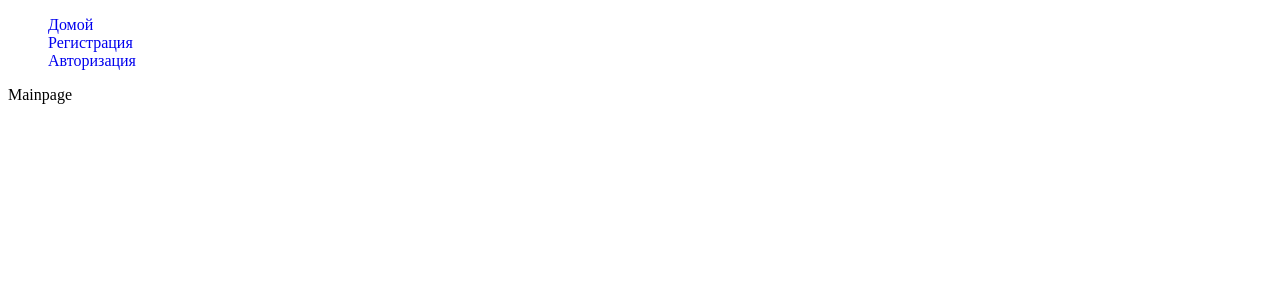
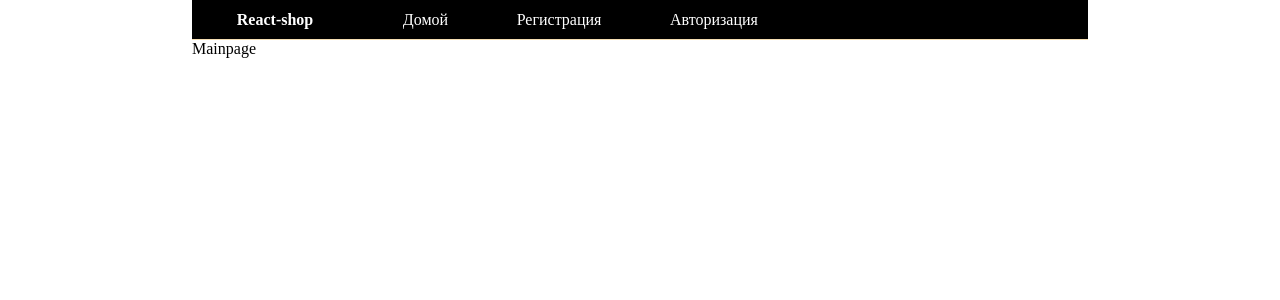
Before and after one commit to comebackmagistr/online-store-js, a React (Create React App) app in the folder client/: page / in a window 1280 px wide. Shown: the top 300 px of the page. Built offline with nearby package versions, Linux system fonts and the light colour scheme.

Commit message:
styled navbar, create UI input and container

```diff
--- a/client/src/App.js
+++ b/client/src/App.js
@@ -2,13 +2,16 @@ import React from 'react';
 import { BrowserRouter } from 'react-router-dom';
 import AppRouter from './components/AppRouter';
 import Navbar from './components/Navbar/Navbar';
-import './reset.css';
+import './styles/reset.css';
+import Container from './UI/Container/Container';
 
 function App() {
   return (
     <BrowserRouter>
-      <Navbar />
-      <AppRouter />
+      <Container>
+        <Navbar />
+        <AppRouter />
+      </Container>
     </BrowserRouter>
   );
 }
--- /dev/null
+++ b/client/src/UI/AuthInput/AuthInput.jsx
@@ -0,0 +1,8 @@
+import React from 'react';
+import styles from './AuthInput.module.css';
+
+const AuthInput = React.forwardRef((props, ref) => (
+  <input ref={ref} {...props} className={styles.auth_input} />
+));
+
+export default AuthInput;
--- /dev/null
+++ b/client/src/UI/AuthInput/AuthInput.module.css
@@ -0,0 +1,6 @@
+.auth_input {
+    background-color: rgb(243, 237, 226);
+    height: 30px;
+    border: 1px solid grey;
+    border-radius: 6px;
+}
--- /dev/null
+++ b/client/src/UI/Container/Container.jsx
@@ -0,0 +1,10 @@
+import React from 'react';
+import styles from './Container.module.css';
+
+export default function Container({ children }) {
+  return (
+    <div className={styles.container}>
+      {children}
+    </div>
+  );
+}
--- /dev/null
+++ b/client/src/UI/Container/Container.module.css
@@ -0,0 +1,4 @@
+.container {
+    margin-left: 15%;
+    margin-right: 15%;
+}
--- a/client/src/components/Navbar/Navbar.jsx
+++ b/client/src/components/Navbar/Navbar.jsx
@@ -1,14 +1,33 @@
 import React from 'react';
+import { useSelector } from 'react-redux';
 import { Link } from 'react-router-dom';
+import styles from './navbar.module.css';
 
 export default function Navbar() {
+  const user = useSelector((store) => store.user);
   return (
-    <div>
-      <ul>
+    <nav className={styles.nav}>
+      <div className={styles.logo}>
+        <Link to="/">React-shop</Link>
+      </div>
+      <ul className={styles.nav__list}>
         <li><Link to="/">Домой</Link></li>
-        <li><Link to="/registration">Регистрация</Link></li>
-        <li><Link to="/login">Авторизация</Link></li>
+        {user.username
+          ? (
+            <span>
+              Вы авторизованы как
+              {' '}
+              {user.username}
+            </span>
+          )
+          : (
+            <>
+              <li><Link to="/registration">Регистрация</Link></li>
+              <li><Link to="/login">Авторизация</Link></li>
+            </>
+          )}
+
       </ul>
-    </div>
+    </nav>
   );
 }
--- /dev/null
+++ b/client/src/components/Navbar/navbar.module.css
@@ -0,0 +1,39 @@
+.nav {
+    display: flex;
+    flex-direction: row;
+    align-items: center;
+    background-color: black;
+    height: 5vh;
+    border-bottom: 1px solid wheat;
+}
+
+.nav__list {
+    display: flex;
+    flex-direction: row;
+    align-items: center;
+    gap: 10%;
+    overflow-x:hidden;
+    width: 100%;
+}
+
+.nav__list li a{
+    text-decoration: none;
+    color: white;
+    word-wrap: break-word;
+}
+
+.nav__list li a:hover{
+    color: red
+}
+
+.logo {
+    margin-right: 10%;
+    margin-left: 5%;
+}
+
+.logo a {
+    font-weight: bold;
+    color: white;
+    text-decoration: none;
+    white-space: nowrap;
+}
--- a/client/src/pages/Auth/Registration/Registration.jsx
+++ b/client/src/pages/Auth/Registration/Registration.jsx
@@ -2,6 +2,7 @@ import React from 'react';
 import { useForm } from 'react-hook-form';
 import { useDispatch } from 'react-redux';
 import { getRegistrationUserInfo } from '../../../redux/slices/userSlice';
+import AuthInput from '../../../UI/AuthInput/AuthInput';
 
 export default function Registration() {
   const {
@@ -25,7 +26,8 @@ export default function Registration() {
       <form onSubmit={handleSubmit(onSubmit)}>
         <label htmlFor="username">
           Никнейм
-          <input
+          <br />
+          <AuthInput
             id="username"
             {...register('username', {
               required: 'Поле обязательно к заполнению!',
@@ -40,7 +42,8 @@ export default function Registration() {
         </label>
         <label htmlFor="email">
           Почта
-          <input
+          <br />
+          <AuthInput
             id="email"
             {...register('email', {
               required: 'Поле обязательно к заполнению!',
@@ -56,7 +59,8 @@ export default function Registration() {
         </label>
         <label htmlFor="email">
           Пароль
-          <input
+          <br />
+          <AuthInput
             id="password"
             {...register('password', {
               required: 'Поле обязательно к заполнению!',
--- a/client/src/reset.css
+++ b/client/src/styles/reset.css
@@ -1,7 +1,6 @@
-* Reset and base styles  */
 * {
-	padding: 0px;
-	margin: 0px;
+	padding: 0;
+	margin: 0;
 	border: none;
 }
 
```
Also changed, not shown: client/.eslintrc.js.
